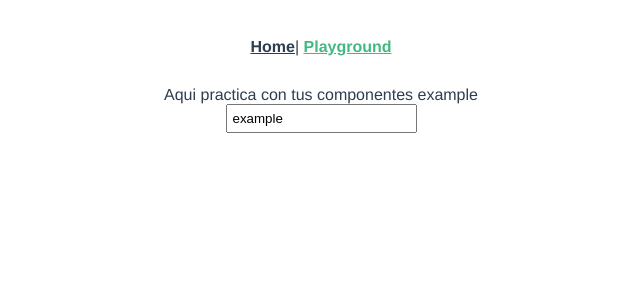
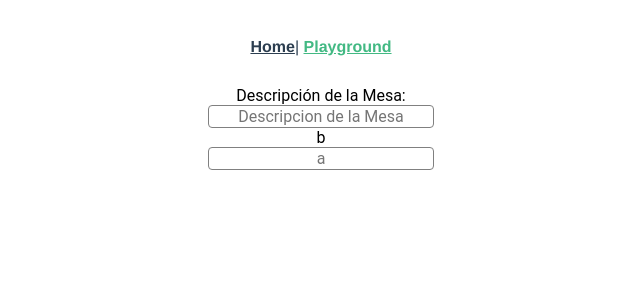
Before and after one commit to VictorNicolasLO/restaurant, a Vue app: page /playground in a window 1280 px wide. Shown: the top 300 px of the page, without its empty margins (319-959 px from the left). Built offline with nearby package versions, Linux system fonts and the light colour scheme; the HTML template or start-up script is replaced by a standard one.

Commit message:
Creacion Componente TextField.vue

```diff
--- /dev/null
+++ b/src/components/TextField.vue
@@ -0,0 +1,49 @@
+<template>
+    <div>
+    <div class="Texto">
+       {{title}}
+    </div>
+    <input type="text" :placeholder="placeholder"  @input="onInput"/>
+    </div>
+</template>
+
+<script>
+export default {
+    name:"TextField",
+    props:{
+        placeholder:String,
+        title:String
+    },
+    methods: {
+    onInput(e) {
+      this.$emit("input", e.target.value);
+    }
+  }
+};
+</script>
+
+<style scope>
+ input{
+     border-radius:4px;
+     font-family: 'Roboto';
+     font-style: normal;
+     font-weight: normal;
+     font-size: 16px;
+     line-height: 19px;
+     display: inline-block;
+     align-items: center;
+     text-align: center;
+     color: #A6A6A6;
+    -webkit-appearance:none;
+    border: solid 1px gray;
+ }
+ .Texto{
+     font-family: 'Roboto';
+     font-style: normal;
+     font-weight: normal;
+     font-size: 16px;
+     line-height: 19px;
+     text-align: center;
+     color: #000000;
+ }
+</style>
--- a/src/views/Playground.vue
+++ b/src/views/Playground.vue
@@ -1,24 +1,25 @@
 <template>
   <div class="home">
-    Aqui practica con tus componentes
-    {{exampleData}}
-    <SearchBox v-model="exampleData"/>
+    <TextField  :placeholder="placeholder" :title="title"/>
+    <TextField  placeholder="a" title="b"/>
   </div>
 </template>
 
 <script>
 // @ is an alias to /src
-import SearchBox from "../components/SearchBox";
-
+import TextField from "../components/TextField";
 export default {
   name: "playground",
   data() {
     return {
-      exampleData: "example"
-    };
+      exampleData: "example",
+      title: "Descripción de la Mesa:",
+      placeholder:"Descripcion de la Mesa"
+    }
   },
   components: {
-    SearchBox
+    TextField
+   // textito
   }
-};
+}
 </script>
```
Also changed, not shown: src/components/Button.vue (added, +29 -0 lines).
